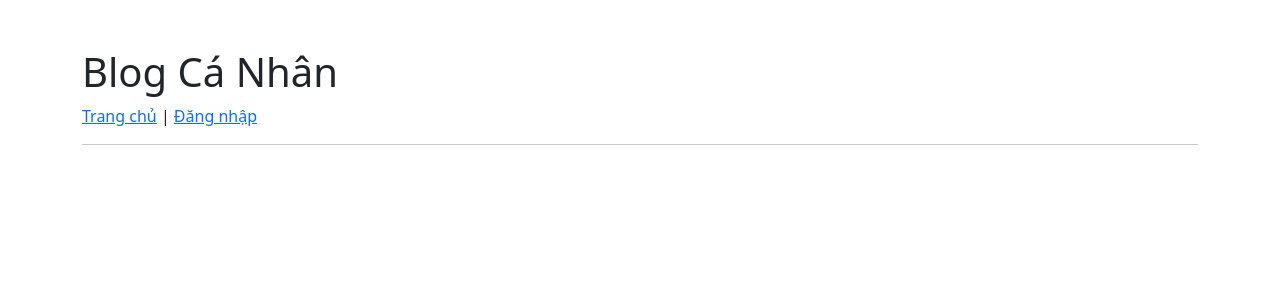
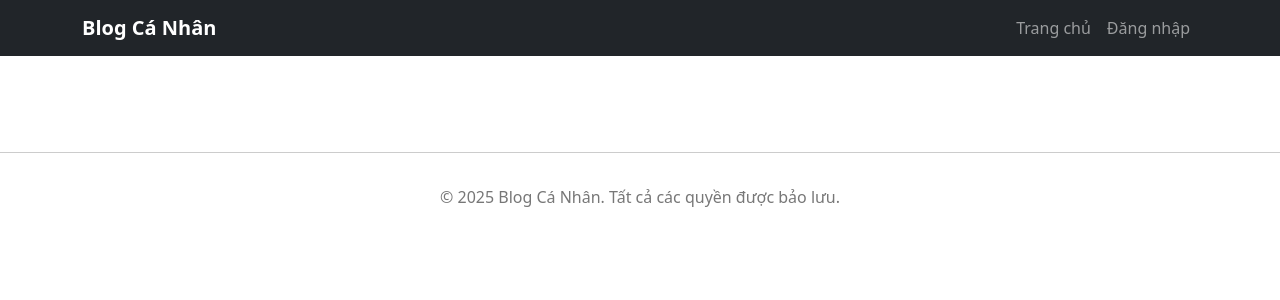
Before and after one commit to thanhngv03/website-blog-flask, a Python web app: template app/templates/base.html in a window 1280 px wide. Shown: the top 300 px of the page. Run offline with Jinja, Linux system fonts and the light colour scheme; the template is opened without the code that fills it, so the values that code supplies are empty.

Commit message:
update index.html

```diff
--- a/app/blog/__init__.py
+++ b/app/blog/__init__.py
@@ -2,6 +2,6 @@
 
 from flask import Blueprint
 
-blog = Blueprint('blog', __name__, url_prefix='/blog')
+blog = Blueprint('blog', __name__, url_prefix='/')
 
-from . import routes  # Nếu bạn có file routes.py trong thư mục blog
+from . import routes
--- a/app/templates/base.html
+++ b/app/templates/base.html
@@ -1,25 +1,82 @@
 <!doctype html>
-<html>
+<html lang="vi">
 <head>
-  <link rel="stylesheet" href="https://cdn.jsdelivr.net/npm/bootstrap@5.3.0/dist/css/bootstrap.min.css">
-  <title>{% block title %}Blog{% endblock %}</title>
+  <meta charset="utf-8">
+  <meta name="viewport" content="width=device-width, initial-scale=1">
+  <title>{% block title %}Blog Cá Nhân{% endblock %}</title>
+  <link href="https://cdn.jsdelivr.net/npm/bootstrap@5.3.0/dist/css/bootstrap.min.css" rel="stylesheet">
+  <style>
+    body {
+      padding-top: 4.5rem;
+    }
+    .navbar-brand {
+      font-weight: bold;
+    }
+    footer {
+      margin-top: 5rem;
+      padding: 2rem 0;
+      border-top: 1px solid #ccc;
+      text-align: center;
+      color: #777;
+    }
+  </style>
 </head>
-<body class="container mt-5">
-  <h1>Blog Cá Nhân</h1>
-  <nav>
-    <a href="{{ url_for('blog.index') }}">Trang chủ</a> |
+<body>
+
+  <!-- Navigation Bar -->
+  <nav class="navbar navbar-expand-lg navbar-dark bg-dark fixed-top">
+    <div class="container">
+      <a class="navbar-brand" href="{{ url_for('blog.index') }}">Blog Cá Nhân</a>
+      <button class="navbar-toggler" type="button" data-bs-toggle="collapse" data-bs-target="#navbarNav"
+              aria-controls="navbarNav" aria-expanded="false" aria-label="Toggle navigation">
+        <span class="navbar-toggler-icon"></span>
+      </button>
+
+      <div class="collapse navbar-collapse" id="navbarNav">
+        <ul class="navbar-nav ms-auto">
+          <li class="nav-item">
+            <a class="nav-link" href="{{ url_for('blog.index') }}">Trang chủ</a>
+          </li>
           {% if current_user.is_authenticated %}
-        <a href="{{ url_for('auth.logout') }}">Đăng xuất</a>
+          <li class="nav-item">
+            <a class="nav-link" href="{{ url_for('auth.logout') }}">Đăng xuất</a>
+          </li>
           {% else %}
-        <a href="{{ url_for('auth.login') }}">Đăng nhập</a>
+          <li class="nav-item">
+            <a class="nav-link" href="{{ url_for('auth.login') }}">Đăng nhập</a>
+          </li>
           {% endif %}
+        </ul>
+      </div>
+    </div>
   </nav>
-  <hr>
+
+  <!-- Main Container -->
+  <main class="container">
+    <!-- Flash Messages -->
     {% with messages = get_flashed_messages() %}
+      {% if messages %}
         {% for message in messages %}
-      <div class="alert alert-info">{{ message }}</div>
+          <div class="alert alert-info alert-dismissible fade show" role="alert">
+            {{ message }}
+            <button type="button" class="btn-close" data-bs-dismiss="alert" aria-label="Close"></button>
+          </div>
         {% endfor %}
+      {% endif %}
     {% endwith %}
+
+    <!-- Dynamic Content -->
     {% block content %}{% endblock %}
+  </main>
+
+  <!-- Footer -->
+  <footer>
+    <div class="container">
+      <p>&copy; {{ current_year | default(2025) }} Blog Cá Nhân. Tất cả các quyền được bảo lưu.</p>
+    </div>
+  </footer>
+
+  <!-- Bootstrap JS -->
+  <script src="https://cdn.jsdelivr.net/npm/bootstrap@5.3.0/dist/js/bootstrap.bundle.min.js"></script>
 </body>
 </html>
```
Also changed, not shown: app/__init__.py (+20 -1 lines), app/static/style.css (+15 -0 lines), app/templates/blog/index.html (+16 -0 lines), README.md, run.py (line endings or trailing spaces). Lines whose indentation alone changed are shown as unchanged.
